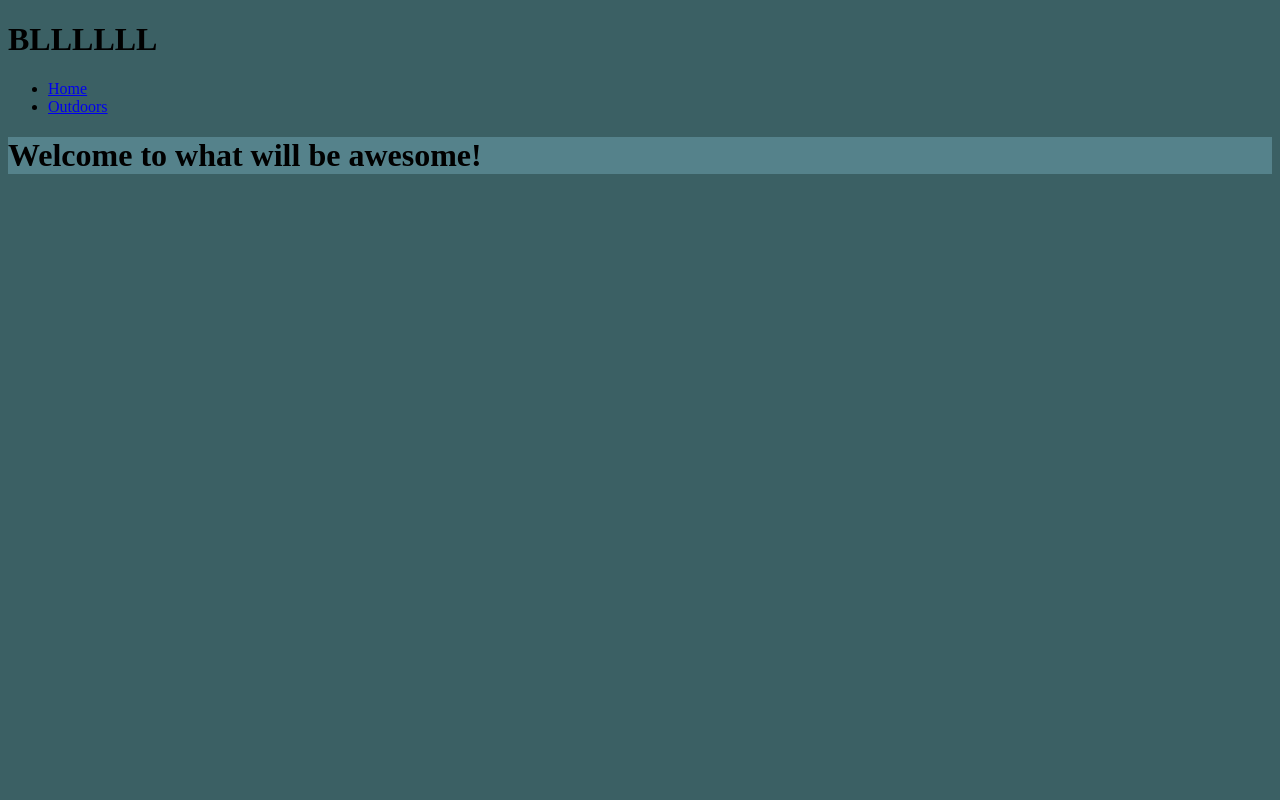
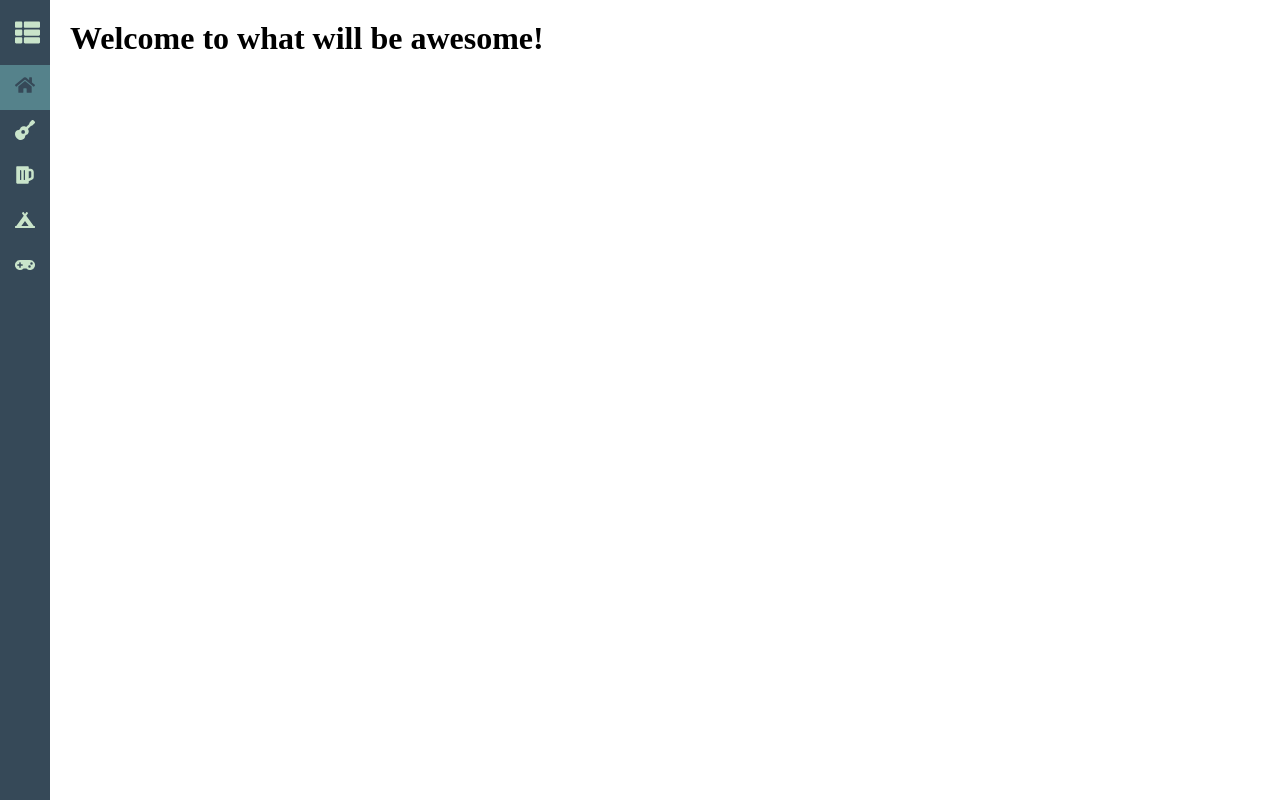
Before and after one commit to Simplerer/off-days, a React (Create React App) app in the folder client/: page / in a window 1280 px wide. Built offline with nearby package versions, Linux system fonts and the light colour scheme.

Commit message:
added an aside navbar

```diff
--- a/client/package.json
+++ b/client/package.json
@@ -11,6 +11,7 @@
     "jwt-decode": "^3.1.2",
     "react": "^18.2.0",
     "react-dom": "^18.2.0",
+    "react-icons": "^4.8.0",
     "react-router-dom": "^6.8.2",
     "react-scripts": "5.0.1",
     "web-vitals": "^2.1.4"
--- a/client/src/App.css
+++ b/client/src/App.css
@@ -1,11 +1,15 @@
-body {
-  background-color: #3b6064;
+:root {
+  --paleGreen: #C9E4CA;
+  --lightGreen: #87BBA2;
+  --blue: #55828B;
+  --greeenBlue: #3B6064;
+  --darkerBlue: #364958;
 }
-
-.content {
-  background-color: #55828b;
+* {
+  margin: 0;
+  padding: 0;
+  text-decoration: none;
 }
-
 /* Color pallete
     C9E4CA  -  pale green
     87BBA2  -  ligth green
@@ -13,3 +17,60 @@ body {
     3B6064  -  greeen/blue
     364958  -  darker blue
 */
+
+.container {
+  display: flex;
+}
+
+main {
+  width: 100%;
+  padding: 20px;
+}
+
+.navbar {
+  background-color: var(--darkerBlue);
+  color: var(--paleGreen);
+  height: 100vh;
+  width: 300px;
+  transition: all 0.4s;
+}
+
+.top-section {
+  display: flex;
+  align-items: center;
+  padding: 20px 15px;
+}
+
+.logo {
+  font-size: 30;
+}
+
+.bars {
+  display: flex;
+  font-size: 25px;
+  margin-left: 50px;
+  cursor: pointer;
+}
+
+.link {
+  display: flex;
+  color: var(--paleGreen);
+  padding: 10px 15px;
+  gap: 15px;
+  transition: all 0.4s;
+}
+
+.link:hover {
+  background-color: var(--blue);
+  color: var(--darkerBlue);
+  transition: all 0.4s;
+}
+
+.active {
+  background-color: var(--blue);
+  color: var(--darkerBlue);
+}
+
+.icon, .link-text {
+  font-size: 20px;
+}
--- a/client/src/App.js
+++ b/client/src/App.js
@@ -5,7 +5,7 @@ import { BrowserRouter as Router, Routes, Route } from 'react-router-dom';
 
 import Navbar from './components/NavBar';
 import pages from './pages';
-const { Outdoors, WrongPage, Landing } = pages
+const { Outdoors, WrongPage, Landing, Indoors, Events, Brews } = pages
 
 const httpLink = createHttpLink({ uri: '/graphql' });
 
@@ -30,7 +30,7 @@ function App() {
     <>
       <ApolloProvider client={client}>
         <Router>
-          <Navbar />
+          <Navbar>
             <div className='content'>
               <Routes>
                 <Route
@@ -42,11 +42,24 @@ function App() {
                   element={<Outdoors />}
                 />
                 <Route
+                  path='/indoors'
+                  element={<Indoors />}
+                />
+                <Route
+                  path='/events'
+                  element={<Events />}
+                />
+                <Route
+                  path='/brews'
+                  element={<Brews />}
+                />
+                <Route
                   path='*'
                   element={<WrongPage />}
                 />
               </Routes>
             </div>
+          </ Navbar>
         </Router>
       </ApolloProvider>
     </>
--- a/client/src/components/NavBar/index.js
+++ b/client/src/components/NavBar/index.js
@@ -1,20 +1,69 @@
-import React from "react";
-import { Link } from 'react-router-dom';
+import React, { useState } from "react";
+import { NavLink } from 'react-router-dom';
+
 // import Auth from '../../utils/auth';
+import {
+  FaThList,
+  FaCampground,
+  FaHome,
+  FaGamepad,
+  FaGuitar,
+  FaBeer
+} from 'react-icons/fa';
 
-function Navbar() {
+function Navbar({children}) {
+  const[isOpen, setIsOpen] = useState(false);
+  const menuOpen = () => setIsOpen (!isOpen);
+  const menuItems = [
+    {
+      path:'/',
+      name: 'Home',
+      icon:<FaHome/>
+    },
+    {
+      path:'/events',
+      name: 'Events',
+      icon:<FaGuitar/>
+    },
+    {
+      path:'/brews',
+      name: 'Brews',
+      icon:<FaBeer/>
+    },
+    {
+      path:'/outdoors',
+      name: 'Outdoors',
+      icon:<FaCampground/>
+    },
+    {
+      path:'/indoors',
+      name: 'Indoors',
+      icon:<FaGamepad/>
+    }
+  ];
   return (
-    <>
-      <h1>BLLLLLL</h1>
-      <ul>
-        <li>
-          <Link to='/'>Home</Link>
-        </li>
-        <li>
-          <Link to='/outdoors'>Outdoors</Link>
-        </li>
-      </ul>
-    </>
+    <div className="container">
+      <div
+      style={{width: isOpen ? '200px' : '50px'}}
+       className="navbar">
+        <div className="top-section">
+          <h1 style={{display: isOpen ? 'block' : 'none'}} className="logo">Off Days</h1>
+          <div style={{marginLeft: isOpen ? '50px' : '0px'}} className="bars">
+            <FaThList onClick={menuOpen}/>
+          </div>
+
+        </div>
+        {
+          menuItems.map((item, index) => (
+            <NavLink to={item.path} key={index} className="link" activeClassName="active">
+              <div className="icon">{item.icon}</div>
+              <div style={{display: isOpen ? 'block' : 'none'}} className="link-text">{item.name}</div>
+            </NavLink>
+          ))
+        }
+      </div>
+      <main>{children}</main>
+    </div>
   )
 }
 
--- /dev/null
+++ b/client/src/pages/Brews.js
@@ -0,0 +1,9 @@
+import React from "react";
+
+function Brews () {
+  return(
+    <h1>Breweries</h1>
+  )
+};
+
+export default Brews;
--- /dev/null
+++ b/client/src/pages/Events.js
@@ -0,0 +1,9 @@
+import React from "react";
+
+function Events () {
+  return(
+    <h1>Events dude!!#!@$!@$</h1>
+  )
+};
+
+export default Events;
--- /dev/null
+++ b/client/src/pages/Indoors.js
@@ -0,0 +1,9 @@
+import React from "react";
+
+function Indoors () {
+  return(
+    <h1>Indoors</h1>
+  )
+};
+
+export default Indoors;
--- a/client/src/pages/index.js
+++ b/client/src/pages/index.js
@@ -1,7 +1,10 @@
 import WrongPage from "./WrongPage";
 import Outdoors from "./Outdoors";
 import Landing from "./Landing";
+import Indoors from "./Indoors";
+import Events from "./Events";
+import Brews from "./Brews";
 
-const pages = { WrongPage, Outdoors, Landing };
+const pages = { WrongPage, Outdoors, Landing, Indoors, Events, Brews };
 
 export default pages;
```
Also changed, not shown: 1 other file (tests, documents, lock files or other folders). Lines whose indentation alone changed are shown as unchanged.
